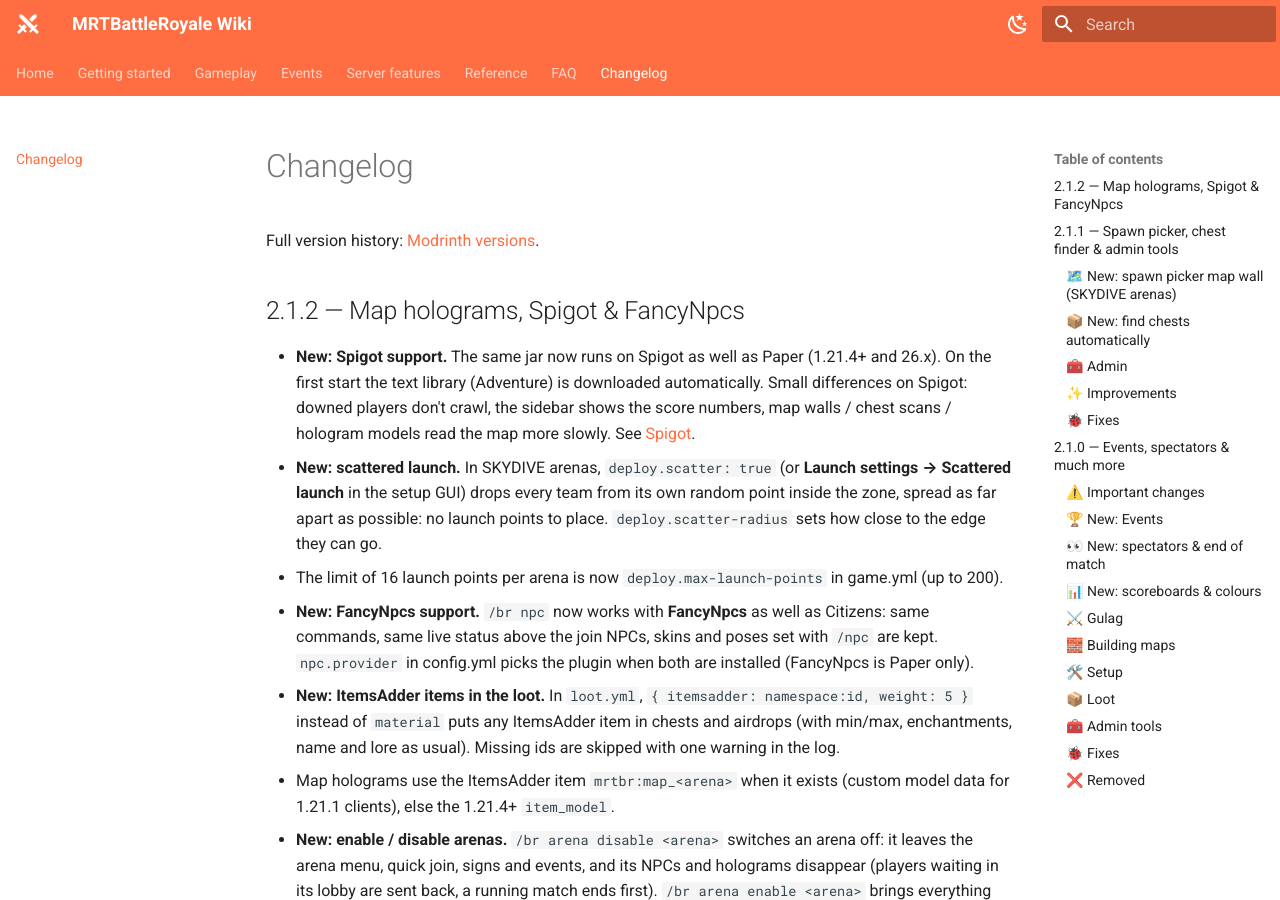
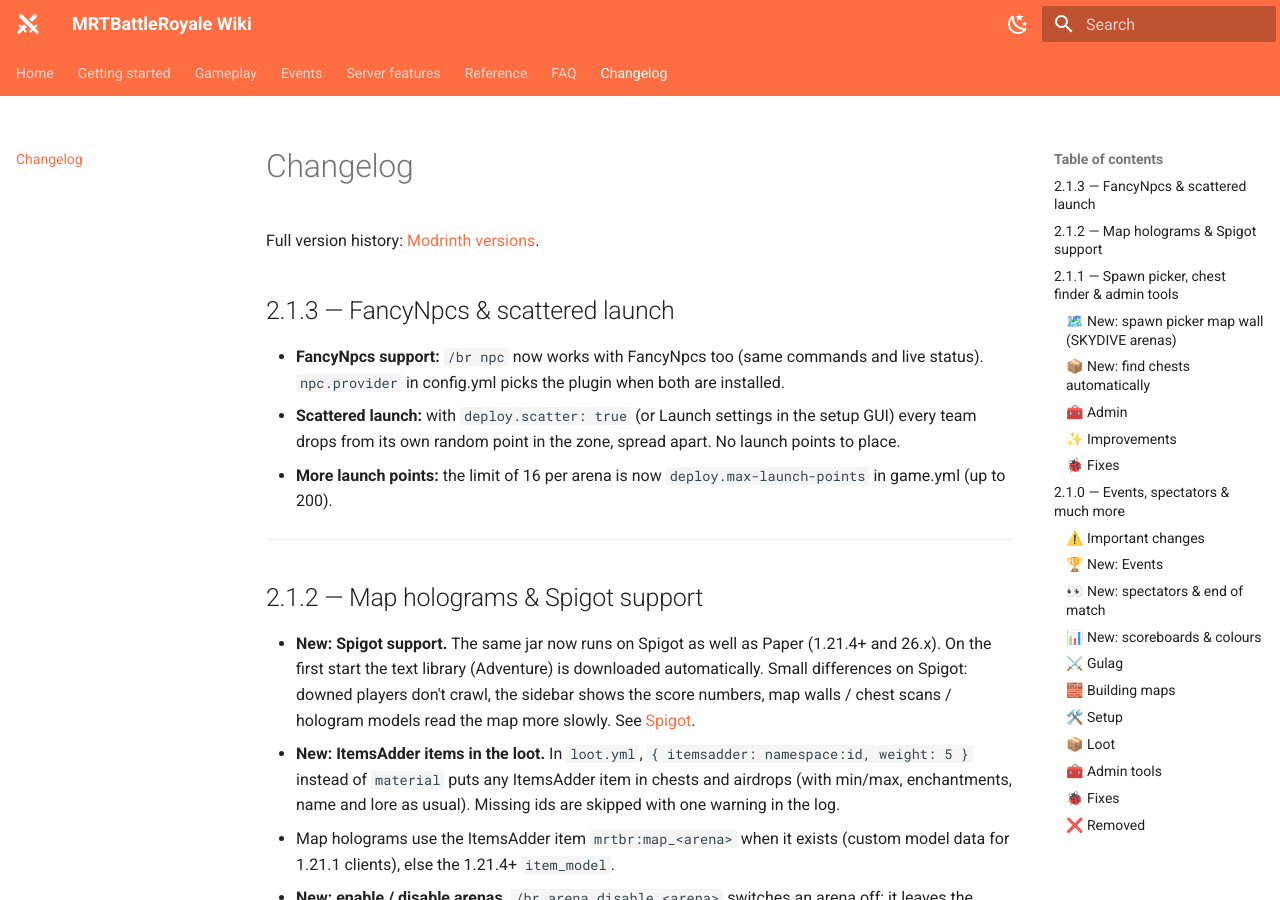
Before and after one commit to Giuseppe-Marco/mrtbattleroyale-wiki, an MkDocs documentation site: the page built from docs/changelog.md, in a window 1280 px wide and 900 px high. Built offline with MkDocs 1.6.1 and Material for MkDocs 9.7.7, drawn with Linux system fonts in a browser that asks for light colours.

Commit message:
2.1.3 changelog
Co-Authored-By: Claude Opus 5.5 <noreply@anthropic.com>

```diff
--- a/docs/changelog.md
+++ b/docs/changelog.md
@@ -2,12 +2,17 @@
 
 Full version history: [Modrinth versions](https://modrinth.com/plugin/battleroyalepremium/versions).
 
-## 2.1.2 — Map holograms, Spigot & FancyNpcs
+## 2.1.3 — FancyNpcs & scattered launch
+
+- **FancyNpcs support:** `/br npc` now works with FancyNpcs too (same commands and live status). `npc.provider` in config.yml picks the plugin when both are installed.
+- **Scattered launch:** with `deploy.scatter: true` (or Launch settings in the setup GUI) every team drops from its own random point in the zone, spread apart. No launch points to place.
+- **More launch points:** the limit of 16 per arena is now `deploy.max-launch-points` in game.yml (up to 200).
+
+---
+
+## 2.1.2 — Map holograms & Spigot support
 
 - **New: Spigot support.** The same jar now runs on Spigot as well as Paper (1.21.4+ and 26.x). On the first start the text library (Adventure) is downloaded automatically. Small differences on Spigot: downed players don't crawl, the sidebar shows the score numbers, map walls / chest scans / hologram models read the map more slowly. See [Spigot](getting-started/installation.md#spigot).
-- **New: scattered launch.** In SKYDIVE arenas, `deploy.scatter: true` (or **Launch settings → Scattered launch** in the setup GUI) drops every team from its own random point inside the zone, spread as far apart as possible: no launch points to place. `deploy.scatter-radius` sets how close to the edge they can go.
-- The limit of 16 launch points per arena is now `deploy.max-launch-points` in game.yml (up to 200).
-- **New: FancyNpcs support.** `/br npc` now works with **FancyNpcs** as well as Citizens: same commands, same live status above the join NPCs, skins and poses set with `/npc` are kept. `npc.provider` in config.yml picks the plugin when both are installed (FancyNpcs is Paper only).
 - **New: ItemsAdder items in the loot.** In `loot.yml`, `{ itemsadder: namespace:id, weight: 5 }` instead of `material` puts any ItemsAdder item in chests and airdrops (with min/max, enchantments, name and lore as usual). Missing ids are skipped with one warning in the log.
 - Map holograms use the ItemsAdder item `mrtbr:map_<arena>` when it exists (custom model data for 1.21.1 clients), else the 1.21.4+ `item_model`.
 - **New: enable / disable arenas.** `/br arena disable <arena>` switches an arena off: it leaves the arena menu, quick join, signs and events, and its NPCs and holograms disappear (players waiting in its lobby are sent back, a running match ends first). `/br arena enable <arena>` brings everything back; `toggle` and `list` too. In the setup GUI: Shift+click in the `/br setup` list, or the switch in the arena's window. Permission `br.admin.game`.
```
